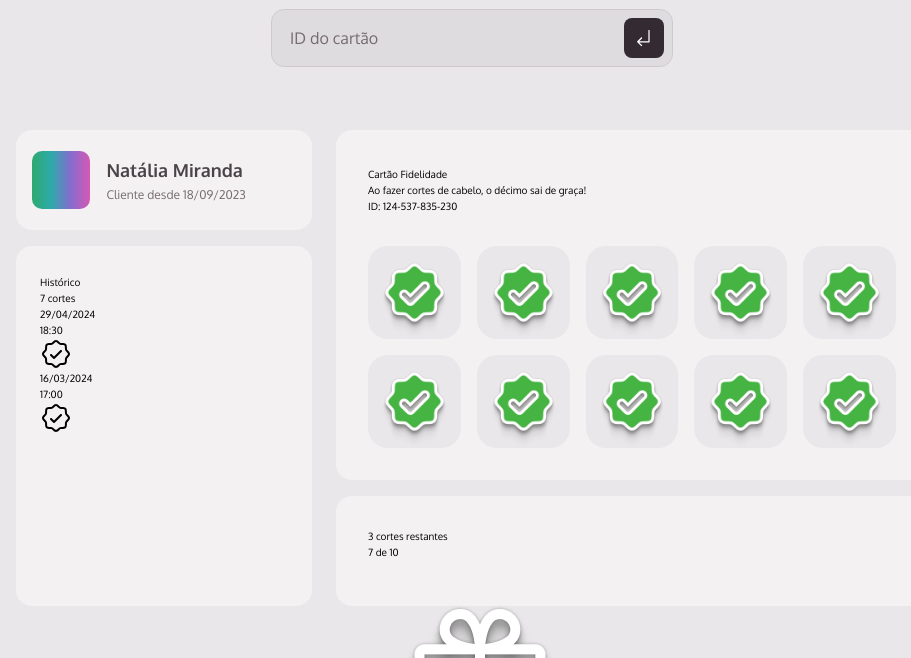
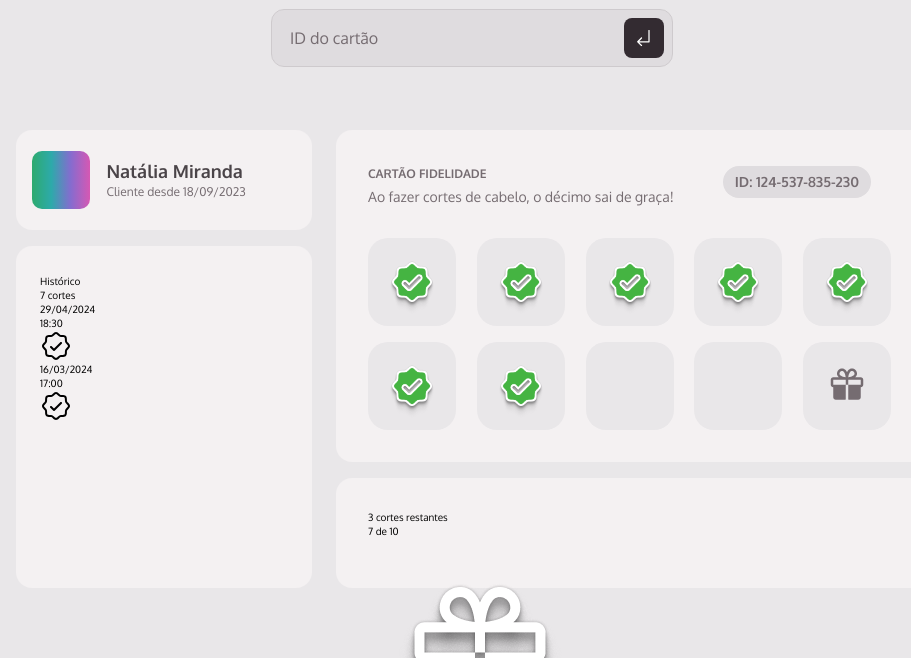
Before and after one commit to felipefrizzovg/member-club, a website with bundled scripts: page index.html in a window 1280 px wide. Shown: the part 142-800 px from the top of the page, without its empty margins (168-1079 px from the left). Built offline with nearby package versions, Linux system fonts and the light colour scheme; files whose address does not match are found by name.

Commit message:
Finished fidelity card section

```diff
--- a/index.html
+++ b/index.html
@@ -64,8 +64,10 @@
 
     <div class="fidelity">
       <div class="header-fidelity">
-        <h2>Cartão Fidelidade</h2>
-        <p>Ao fazer cortes de cabelo, o décimo sai de graça!</p>
+        <div class="fidelity-info">
+          <h2>Cartão Fidelidade</h2>
+          <p>Ao fazer cortes de cabelo, o décimo sai de graça!</p>
+        </div>
         <div class="id">
           <p>ID: 124-537-835-230</p>
         </div>
@@ -101,15 +103,13 @@
         </div>
 
         <div class="checks">
-          <img src="./src/assets/PinCheck.png">
         </div>
 
         <div class="checks">
-          <img src="./src/assets/PinCheck.png">
         </div>
 
         <div class="checks">
-          <img src="./src/assets/PinCheck.png">
+          <img src="./src/assets/icons/Gift-Solid.svg">
         </div>
       </div>
     </div>
--- a/src/styles/global.css
+++ b/src/styles/global.css
@@ -53,7 +53,7 @@ html {
 */
 
 body {
-  line-height: 1.6;
+  line-height: 1.4;
   background-color: var(--base-gray-200);
 }
 
--- a/src/styles/style.css
+++ b/src/styles/style.css
@@ -126,14 +126,72 @@ main {
     padding-inline: 3.2rem;
     padding-block: 3.6rem 3.2rem;
 
+    & .header-fidelity {
+      display: flex;
+      gap: 4.9rem;
+
+      & .fidelity-info {
+        & h2 {
+          font-size: var(--fs-h2-sm);
+          font-weight: var(--fw-bold);
+          color: var(--base-gray-500);
+          text-transform: uppercase;
+        }
+
+        & > p {
+          font-size: var(--fs-p-sm);
+          font-weight: var(--fw-base);
+          color: var(--base-gray-500);
+          margin-top: .4rem;
+        }
+      }
+
+      & .id {
+        display: flex;
+        align-items: center;
+        justify-content: center;
+
+        background-color: var(--base-gray-300);
+        padding-inline: 1.2rem;
+        border-radius: 3rem;
+
+        margin-bottom: .8rem;
+
+        & p {
+          display: inline-block;
+          font-size: var(--fs-h2-md);
+          font-weight: var(--fw-bold);
+          color: var(--base-gray-500);
+          text-transform: uppercase;
+        }
+      }
+    }
+
     & .checks-container {
       display: grid;
       grid-template-columns: repeat(5, 1fr);
       gap: 1.6rem;
 
       & .checks {
+        display: flex;
+        align-items: center;
+        justify-content: center;
+
         background-color: var(--base-gray-200);
         border-radius: 2rem;
+        width: 8.8rem;
+        height: 8.8rem;
+
+        & img {
+          width: 6.4rem;
+          height: 6.4rem;
+        }
+      }
+
+      & .checks:nth-child(10) img {
+        width: 4rem;
+        height: 4rem;
+        filter: invert(47%) sepia(6%) saturate(448%) hue-rotate(274deg) brightness(88%) contrast(84%);
       }
     }
   }
```
